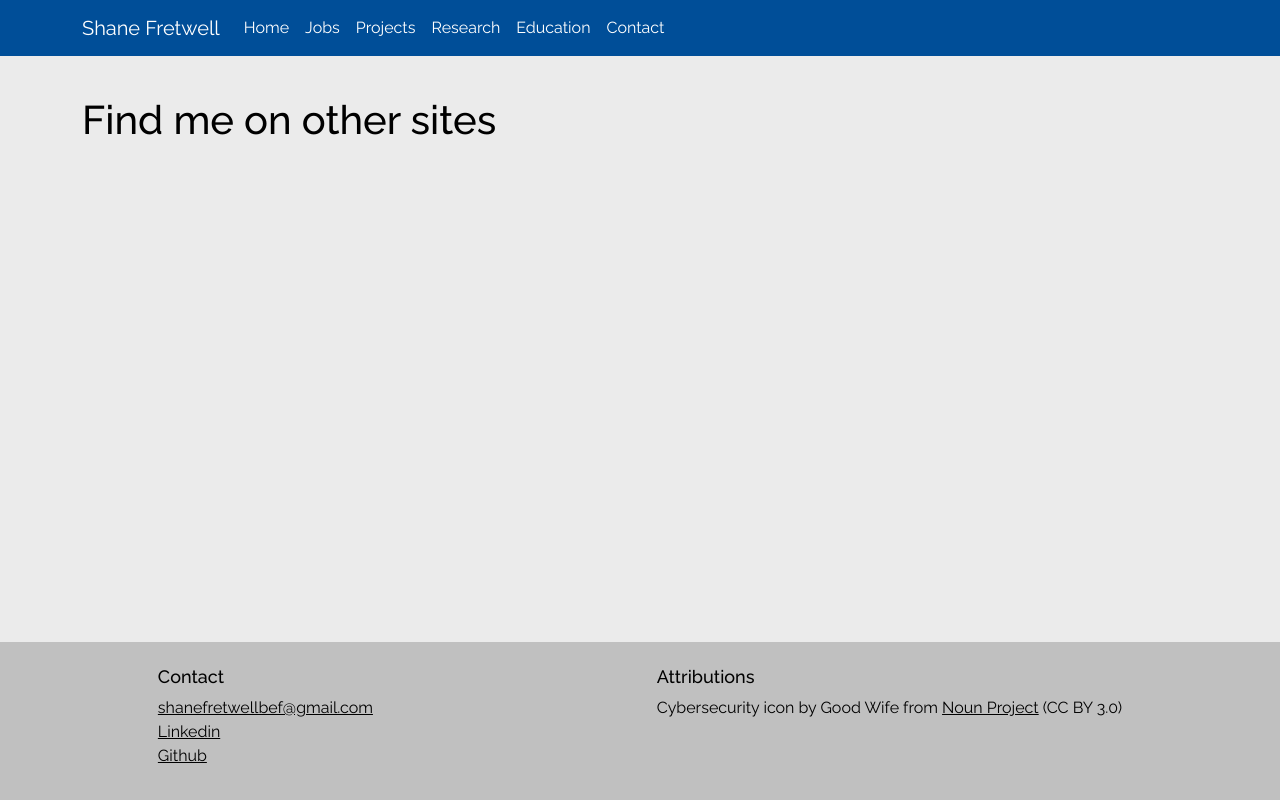
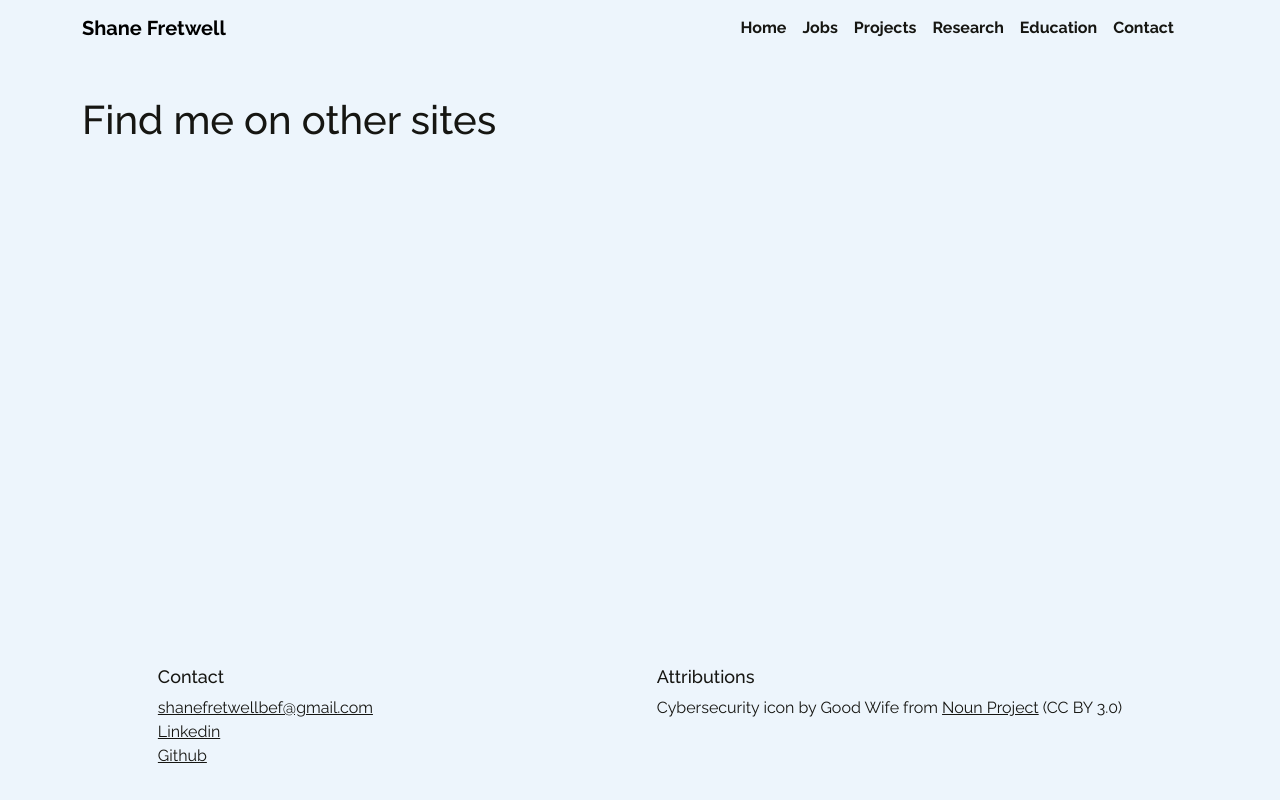
Before and after one commit to fretws/portfolio, a React (Create React App) app: page /contact in a window 1280 px wide. Built offline with nearby package versions, Linux system fonts and the light colour scheme.

Commit message:
Add new color theme

```diff
--- a/src/components/structure/navigation/Navigation.js
+++ b/src/components/structure/navigation/Navigation.js
@@ -12,7 +12,7 @@ export default function Navigation() {
         <Navbar.Brand>Shane Fretwell</Navbar.Brand>
         <Navbar.Toggle aria-controls="basic-navbar-nav" />
         <Navbar.Collapse>
-          <Nav>
+          <Nav className="justify-content-end flex-grow-1 pe-3">
             <Nav.Link href="/">Home</Nav.Link>
             <Nav.Link href="/jobs">Jobs</Nav.Link>
             <Nav.Link href="/projects">Projects</Nav.Link>
--- a/src/components/structure/navigation/Navigation.module.css
+++ b/src/components/structure/navigation/Navigation.module.css
@@ -4,9 +4,13 @@
 }
 
 .bar * {
+  font-weight: bold;
+}
+
+.bar a, .bar a:visited {
+  color: var(--text-on-page-background);
+}
+
+.bar a:hover, .bar a:visited:hover {
   color: var(--text-on-color-two);
 }
-
-.bar a:visited {
-  color: var(--text-on-color-two);
-}
--- a/src/theme/colors.css
+++ b/src/theme/colors.css
@@ -1,16 +1,16 @@
 :root {
-  --color-page-background: #ebebeb;
-  --color-on-page-background: black;
-  --text-on-page-background: black;
+  --color-page-background: #EDF5FC;
+  --color-on-page-background: #21C063;
+  --text-on-page-background: #161612;
 
   --color-one: hsla(200, 15%, 20%, 0.85);
-  --color-two: #004e98;
+  --color-two: #EDF5FC;
   /* --color-three: #fff3e8; */
-  --color-four: #C0C0C0;
+  --color-four: #EDF5FC;
   --color-five: #ff6700;
 
   --text-on-color-one: white;
-  --text-on-color-two: white;
+  --text-on-color-two: #126936;
   /* --text-on-color-three: black; */
   --text-on-color-four: black;
 }
```
